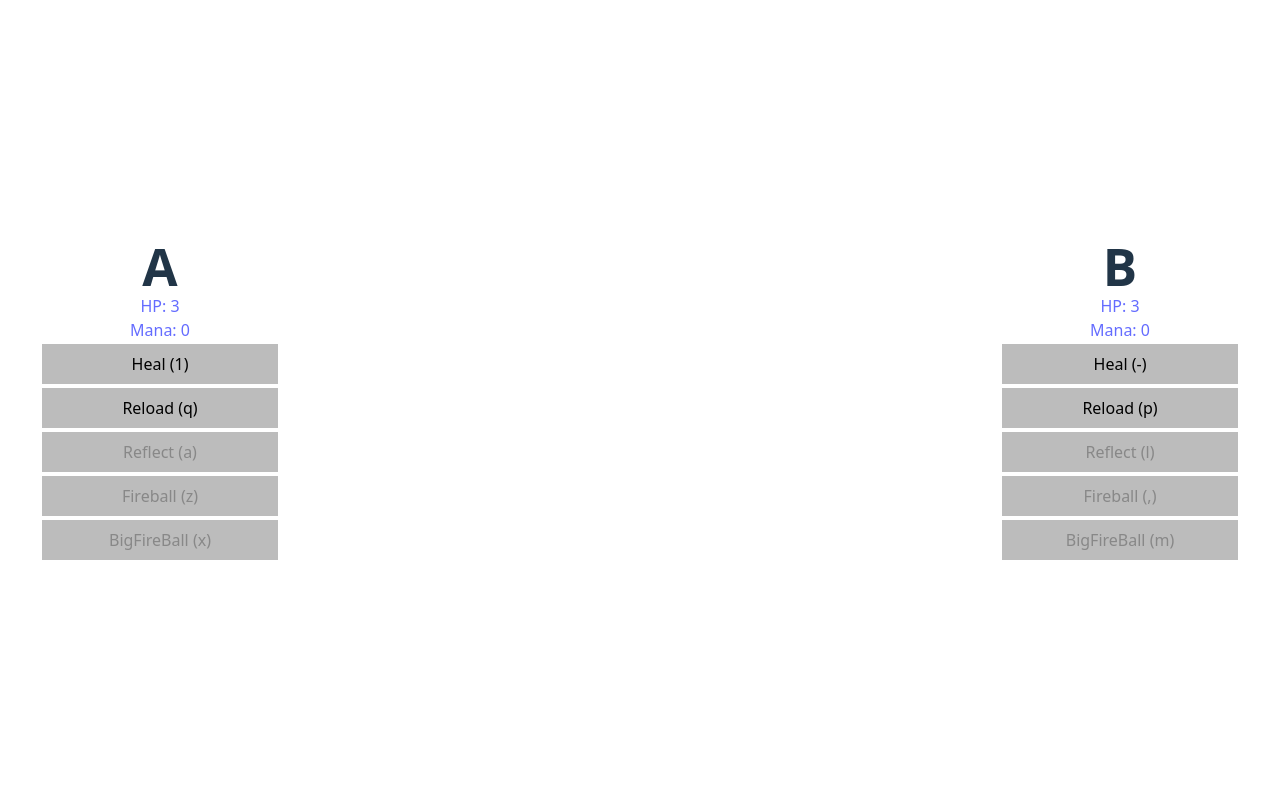
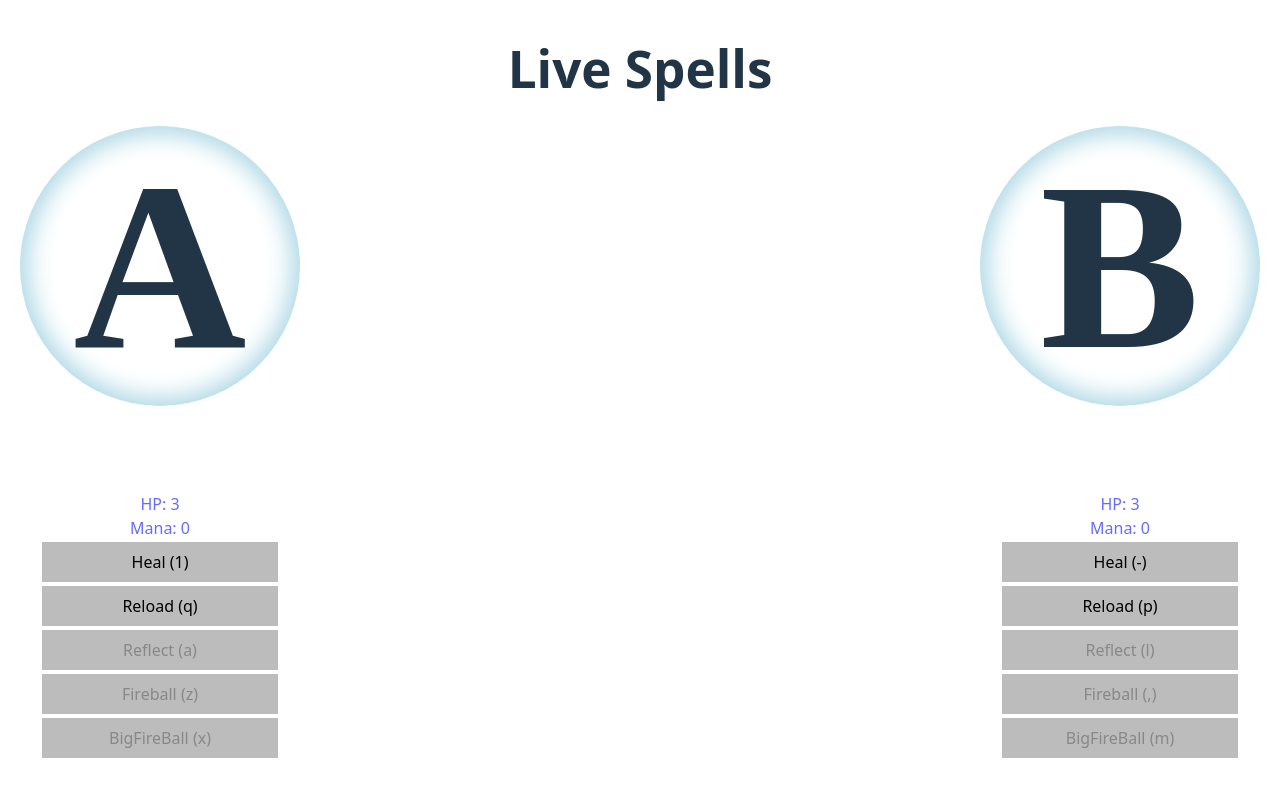
Before and after one commit to carterjandrew/mages-demo, a React (Vite) app: page / in a window 1280 px wide. Shown: the top 796 px of the page. Built offline with nearby package versions, Linux system fonts and the light colour scheme.

Commit message:
Working on live spells now

```diff
--- a/package.json
+++ b/package.json
@@ -9,7 +9,8 @@
     "preview": "vite preview"
   },
   "dependencies": {
-    "preact": "^10.27.2"
+    "preact": "^10.27.2",
+    "react-icons": "^5.5.0"
   },
   "devDependencies": {
     "@preact/preset-vite": "^2.10.2",
--- a/src/app.tsx
+++ b/src/app.tsx
@@ -1,6 +1,9 @@
-import { useEffect, useMemo, useRef, useState } from 'preact/hooks'
+import { useEffect, useRef, useState } from 'preact/hooks'
 import './app.css'
 import Button from './components/button'
+import { FaHeart } from 'react-icons/fa'
+import type { FC } from 'preact/compat'
+import { MdElectricBolt } from 'react-icons/md'
 
 type MoveHandler = (p: Player) => void
 
@@ -257,16 +260,51 @@ export function App() {
 				}
 		}, [p1Disabled, p2Disabled])
 
-
 		return (
 				<div style={{
 						display: "flex",
 						flexDirection: "row",
 						width: "100vw",
+						height: "100vh",
 						padding: "40px",
 				}}>
-						<div style={{display: "flex", flexDirection: "column", minWidth: "20%"}}>
-								<h1> A </h1>
+						<div style={{display: "flex", flexDirection: "column", minWidth: "20%", height: '100%'}}>
+							<div style={{display: "flex", flexDirection: "row", gap: "5px"}} >
+							{Array.from({length: player1.mana}).map(() => (
+								<MdElectricBolt style={{
+									color: "blue",
+								}} />
+							))}
+							</div>
+							<div style={{display: "flex", flexDirection: "row", gap: "5px"}} >
+							{Array.from({length: player1.hp}).map(() => (
+								<FaHeart style={{
+									color: "red",
+								}} />
+							))}
+							</div>
+								<div style={{
+									flex: 1,
+									display: "flex",
+									justifyContent: "center",
+									alignItems: "center",
+									position: "relative"
+								}}>
+									<div style={{
+										position: "absolute",
+										width: "35vh",
+										height: "35vh",
+										borderRadius: "18vh",
+										zIndex: -1,
+										boxShadow: `0px 0px 3vh 1vh lightblue inset`
+									}} />
+									<h1
+										style={{
+											fontFamily: "Times New Roman",
+											fontSize: "30vh",
+										}}
+									> A </h1>
+								</div>
 								<a> HP: {player1.hp} </a>
 								<a> Mana: {player1.mana} </a>
 								{Object.entries(p1Moves.current).map(([key, value], _) => (
@@ -277,9 +315,45 @@ export function App() {
 								))}
 						</div>
 						<div style={{flex: 1}}>
+							<h1> Live Spells </h1>
 						</div>
 						<div style={{display: "flex", flexDirection: "column", minWidth: "20%"}}>
-								<h1> B </h1>
+							<div style={{display: "flex", flexDirection: "row", gap: "5px", justifyContent: "end"}} >
+							{Array.from({length: player2.mana}).map(() => (
+								<MdElectricBolt style={{
+									color: "blue",
+								}} />
+							))}
+							</div>
+							<div style={{display: "flex", flexDirection: "row", gap: "5px", justifyContent: "end"}} >
+							{Array.from({length: player2.hp}).map(() => (
+								<FaHeart style={{
+									color: "red",
+								}} />
+							))}
+							</div>
+								<div style={{
+									flex: 1,
+									display: "flex",
+									justifyContent: "center",
+									alignItems: "center",
+									position: "relative"
+								}}>
+									<div style={{
+										position: "absolute",
+										width: "35vh",
+										height: "35vh",
+										borderRadius: "18vh",
+										zIndex: -1,
+										boxShadow: `0px 0px 3vh 1vh lightblue inset`
+									}} />
+									<h1
+										style={{
+											fontFamily: "Times New Roman",
+											fontSize: "30vh",
+										}}
+									> B </h1>
+								</div>
 								<a> HP: {player2.hp} </a>
 								<a> Mana: {player2.mana} </a>
 								{Object.entries(p2Moves.current).map(([key, value], _) => (
```
Also changed, not shown: 1 other file (tests, documents, lock files or other folders).
